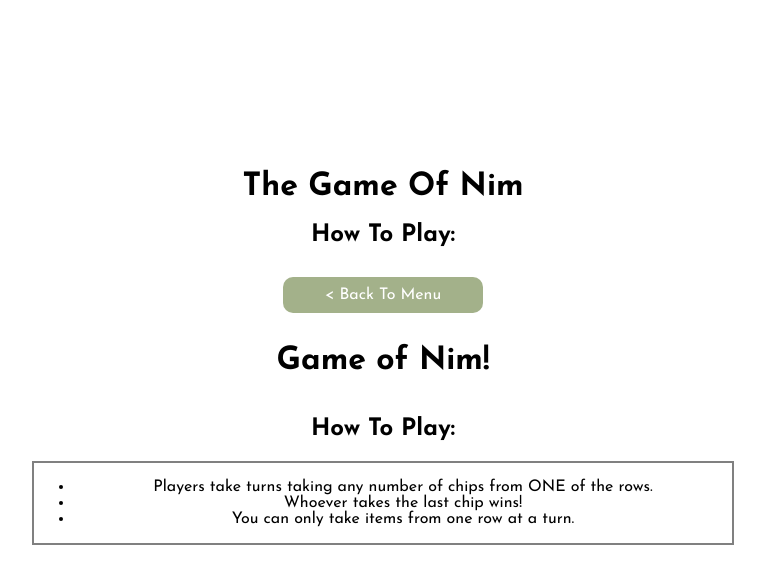
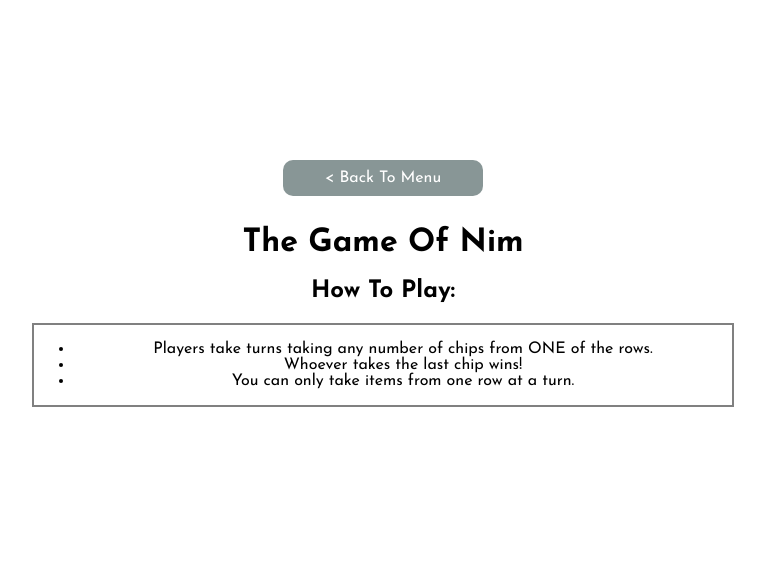
Before and after one commit to XandorRoyal/thegameofnim, a plain HTML site: page View/tutorial.html in a window 1280 px wide. Shown: the whole page, without its empty margins (257-1022 px from the left). Drawn offline with Linux system fonts and the light colour scheme.

Commit message:
Finished CSS
All pages are colored and designed.

```diff
--- a/View/css/game.css
+++ b/View/css/game.css
@@ -1,6 +1,10 @@
+@import url('https://fonts.googleapis.com/css2?family=Josefin+Sans:wght@300;400;500;600;700&display=swap');
+
+* {
+  font-family: "Josefin Sans", sans-serif;
+}
 
 body {
-  font-family: Arial, sans-serif;
   text-align: center;
   padding: 50px;
   height: 100%;
@@ -13,22 +17,47 @@ h1 {
 #gameContainer {
   display: flex;
   justify-content: center;
-  width: 65%;
+  width: 80%;
+  padding: 20px;
+  border-radius: 15px;
   margin: 0 auto;
+  background-color: #b8bdb5;
 }
 
 button {
   margin-top: 10px;
-  background-color: #808080;
-
+  padding: 10px;
+  font-size: 16px;
+  background-color: #889696;
   color: white;
-  padding: 10px;
   border: none;
   cursor: pointer;
+  border-radius: 10px;
+  transition: all 0.3s ease 0s;
 }
 
 button:hover {
-  background-color: #606060;
+  background-color: #5f7470;
+  border-radius: 10px;
+}
+
+.menu-button {
+  margin: 10px;
+  padding: 10px 20px;
+  font-size: 16px;
+  background-color: #889696;
+  color: white;
+  border: none;
+  cursor: pointer;
+  border-radius: 10px;
+  width: 200px;
+  cursor: pointer;
+  transition: all 0.3s ease 0s;
+}
+
+.menu-button:hover {
+  background-color: #5f7470;
+  border-radius: 10px;
 }
 
 #matchButtons {
@@ -52,16 +81,19 @@ button:hover {
   align-items: center;
   justify-content: space-around;
   margin-top: 20px;
-
   font-size: 40px;
 }
 
 #player1 {
-  float: left;
+  position: relative;
+  text-align: center;
+  width: 100%;
 }
 
 #player2 {
-  float: right;
+  position: relative;
+  text-align: center;
+  width: 100%;
 }
 
 #arrowImg {
@@ -69,3 +101,11 @@ button:hover {
   max-width: 100px;
   transform: rotate(180deg);
 }
+
+.playerCircle {
+  background-color: #e0e2db;
+  height: 150px;
+  width: 150px;
+  border-radius: 50%;
+  font-size: 22px;
+}
--- a/View/css/mainmenu.css
+++ b/View/css/mainmenu.css
@@ -65,8 +65,8 @@ input {
   margin: 10px;
   padding: 10px 20px;
   font-size: 16px;
-  background-color: #a3b18a;
-  color: white;
+  background-color: #889696;
+  color: whitesmoke;
   border: none;
   cursor: pointer;
   border-radius: 10px;
@@ -75,7 +75,7 @@ input {
   transition: all 0.3s ease 0s;
 }
 .menu-button:hover {
-  background-color: #588157;
+  background-color: #5f7470;
 }
 .username-input {
   margin: 10px;
--- a/View/css/tutorial.css
+++ b/View/css/tutorial.css
@@ -31,7 +31,7 @@ input {
     margin: 10px;
     padding: 10px 20px;
     font-size: 16px;
-    background-color: #a3b18a;
+    background-color: #889696;
     color: white;
     border: none;
     cursor: pointer;
@@ -43,7 +43,7 @@ input {
     /* margin-left: 1100px; */
 }
 .menu-button:hover {
-    background-color: #588157;
+    background-color: #5f7470;
 }
 .username-input {
     margin: 10px;
--- a/View/tutorial.html
+++ b/View/tutorial.html
@@ -5,12 +5,11 @@
         <link rel="stylesheet" href="./css/tutorial.css">
     </head>
     <body>
+        <button class="menu-button" id="backButton" onclick="location.href='./menu.html'">< Back To Menu</button>
         <h1 class="title">The Game Of Nim</h1>
         <h2 class="title">How To Play:</h2>
         <div id="mainBox">
-            <button class="menu-button" id="backButton" onclick="location.href='./menu.html'">< Back To Menu</button>
-            <h1>Game of Nim!</h1>
-            <h2 class="title">How To Play:</h2>
+
             <div id="inBox">
                 <ul>
                     <li>Players take turns taking any number of chips from ONE of the rows.</li>
```
Also changed, not shown: View/game.html (+15 -4 lines).
